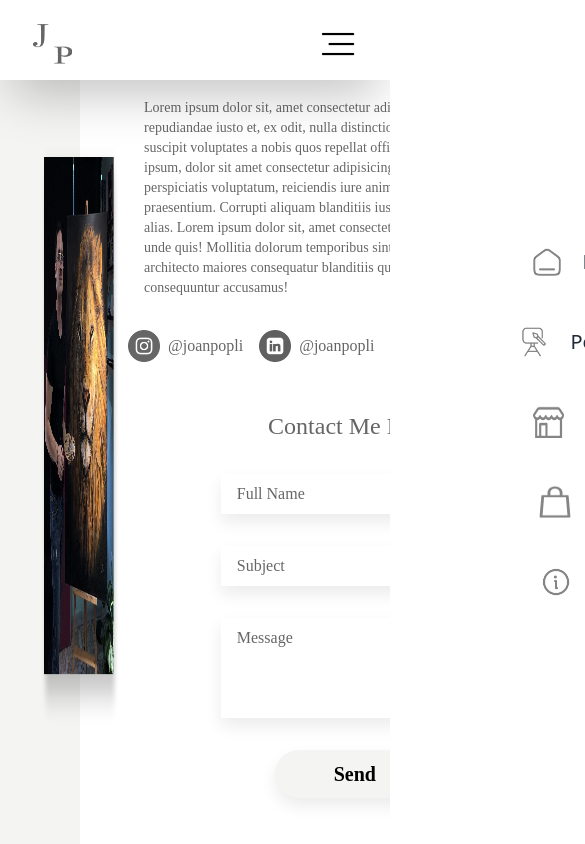
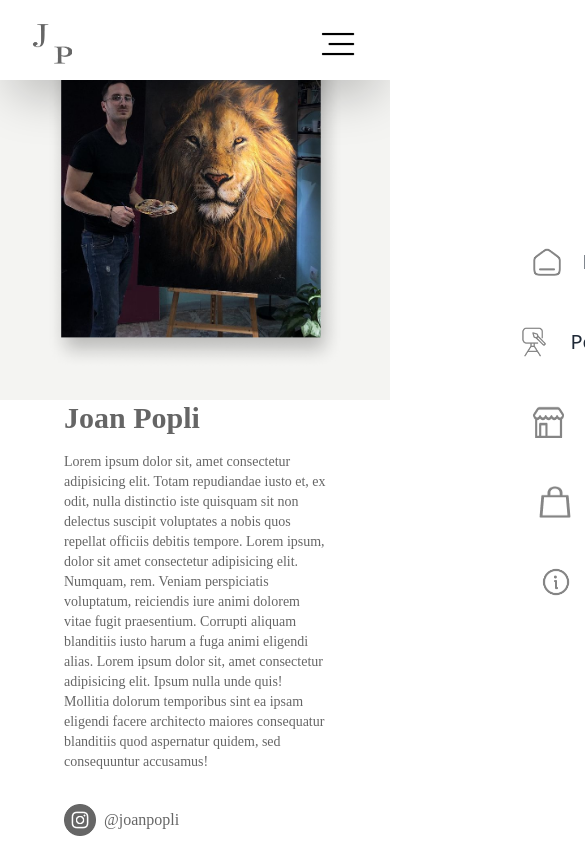
Before and after one commit to CakWebSolutions/ecommerce-template, a Next.js app: page /AboutMe in a window 390 px wide. Shown: the top 844 px of the page, 585 px wide, since content can reach past the window. Built offline with nearby package versions, Linux system fonts and the light colour scheme.

Commit message:
About me responsivenes

```diff
--- a/src/pages/AboutMe.tsx
+++ b/src/pages/AboutMe.tsx
@@ -36,18 +36,18 @@ function AboutMe() {
     }, 2000);
   };
   return (
-    <div className="w-screen h-screen bg-white">
+    <div className="w-screen lg:h-screen bg-white">
       <Navbar />
-      <div className="flex flex-row">
-        <div className="bg-[#F4F4F2] w-[900px] h-screen flex items-center justify-center">
+      <div className="flex lg:flex-row flex-col">
+        <div className="bg-[#F4F4F2] lg:w-[900px] w-screen lg:h-screen h-[400px] flex items-center justify-center">
           <img
             src="/aboutMe.png"
             alt="Joan Popli"
-            className="w-[550px] h-[593px] ml-[80px] mt-6 hover:scale-105 transition-all duration-500"
+            className="lg:w-[550px] lg:h-[593px] lg:ml-[80px] lg:mt-6 w-[300px] h-[340px] lg:hover:scale-105 transition-all duration-500"
           />
         </div>
-        <div className="flex flex-col w-[900px] justify-center">
-          <div className="flex flex-col space-y-4 px-16">
+        <div className="flex flex-col lg:w-[900px]  justify-center">
+          <div className="flex flex-col space-y-4 lg:py-12 md:py-8 px-16">
             <h1 className="font-bold font-jacques text-3xl text-black opacity-60">
               Joan Popli
             </h1>
@@ -64,8 +64,8 @@ function AboutMe() {
               facere architecto maiores consequatur blanditiis quod aspernatur
               quidem, sed consequuntur accusamus!
             </p>
-            <div className="flex flex-row justify-center items-center space-x-12 py-4">
-              <div className="flex flex-row items-center justify-center gap-2 cursor-pointer hover:scale-105 transition-all duration-300">
+            <div className="flex lg:flex-row md:flex-row flex-col items-start justify-center space-y-4 lg:items-center lg:space-x-12 md:space-x-12 md:py-4 lg:py-4">
+              <div className="flex flex-row items-center justify-center gap-2 mt-4 cursor-pointer hover:scale-105 transition-all duration-300">
                 <img
                   src="/instagram.png"
                   alt="Instagram Icon"
@@ -85,25 +85,25 @@ function AboutMe() {
                   @joanpopli
                 </h1>
               </div>
-              <div className="flex flex-row justify-center items-center gap-4 cursor-pointer hover:scale-105 transition-all duration-300">
+              <div className="flex flex-row justify-center items-center lg:gap-4 gap-2 cursor-pointer hover:scale-105 transition-all duration-300">
                 <img src="/mail.png" alt="Mail Icon" className="w-8 h-6" />
                 <h1 className="font-jacques text-black opacity-60">
                   joanpopli@gmail.com
                 </h1>
               </div>
             </div>
-            <h1 className="text-center font-jacques py-4 text-black opacity-60 text-2xl">
+            <h1 className="lg:text-center md:text-center text-start font-jacques py-4 text-black opacity-60 text-2xl">
               Contact Me Here!
             </h1>
             <form
               onSubmit={handleSubmit(onSubmit)}
-              className="flex px-4 flex-col space-y-8 sm:w-auto w-[300px] mx-auto"
+              className="flex lg:px-4 flex-col items-center justify-center lg:pb-0 pb-8 space-y-8 lg:w-auto lg:mx-auto"
             >
               <div className="flex space-x-2">
                 <input
                   {...register("name", { required: "*The name is Missing" })}
                   placeholder={errors.name ? errors.name.message : "Full Name"}
-                  className={`text-black placeholder:text-black placeholder:opacity-60 px-4 outline-none font-jacques h-[40px] w-[300px] placeholder:font-jacques bg-white shadow-custom ${
+                  className={`text-black placeholder:text-black placeholder:opacity-60 px-4 outline-none font-jacques h-[40px] w-[170px] md:w-[250px] lg:w-[300px] placeholder:font-jacques bg-white shadow-custom ${
                     errors.name ? "text-black opacity-60 font-jacques" : ""
                   }`}
                   type="text"
@@ -120,7 +120,7 @@ function AboutMe() {
                   placeholder={
                     errors.email ? (errors.email.message as string) : "Email"
                   }
-                  className={`text-black placeholder:text-black placeholder:opacity-60 px-4 outline-none font-jacques h-[40px] w-[300px] placeholder:font-jacques bg-white shadow-custom ${
+                  className={`text-black placeholder:text-black placeholder:opacity-60 px-4 outline-none font-jacques h-[40px] w-[170px] md:w-[250px] lg:w-[300px] placeholder:font-jacques bg-white shadow-custom ${
                     errors.email ? "text-black opacity-60 font-jacques" : ""
                   }`}
                   type="email"
@@ -133,7 +133,7 @@ function AboutMe() {
                 placeholder={
                   errors.subject ? errors.subject.message : "Subject"
                 }
-                className={`text-black placeholder:text-black px-4 placeholder:opacity-60 font-jacques outline-none h-[40px] placeholder:font-jacques bg-white shadow-custom ${
+                className={`text-black placeholder:text-black px-4 placeholder:opacity-60 font-jacques outline-none w-[350px] md:w-[510px] lg:w-full h-[40px] placeholder:font-jacques bg-white shadow-custom ${
                   errors.subject ? "text-black opacity-60  font-jacques" : ""
                 }`}
                 type="text"
@@ -145,7 +145,7 @@ function AboutMe() {
                 placeholder={
                   errors.message ? errors.message.message : "Message"
                 }
-                className={`text-black placeholder:text-black placeholder:opacity-60 shadow-custom px-4 py-2 font-jacques h-[100px] outline-none placeholder:font-jacques resize-none bg-white shadow-custom${
+                className={`text-black placeholder:text-black placeholder:opacity-60 shadow-custom px-4 py-2 font-jacques w-[350px] md:w-[510px] h-[100px] lg:w-full outline-none placeholder:font-jacques resize-none bg-white shadow-custom${
                   errors.message ? "text-black opacity-60 font-jacques" : ""
                 }`}
               />
```
